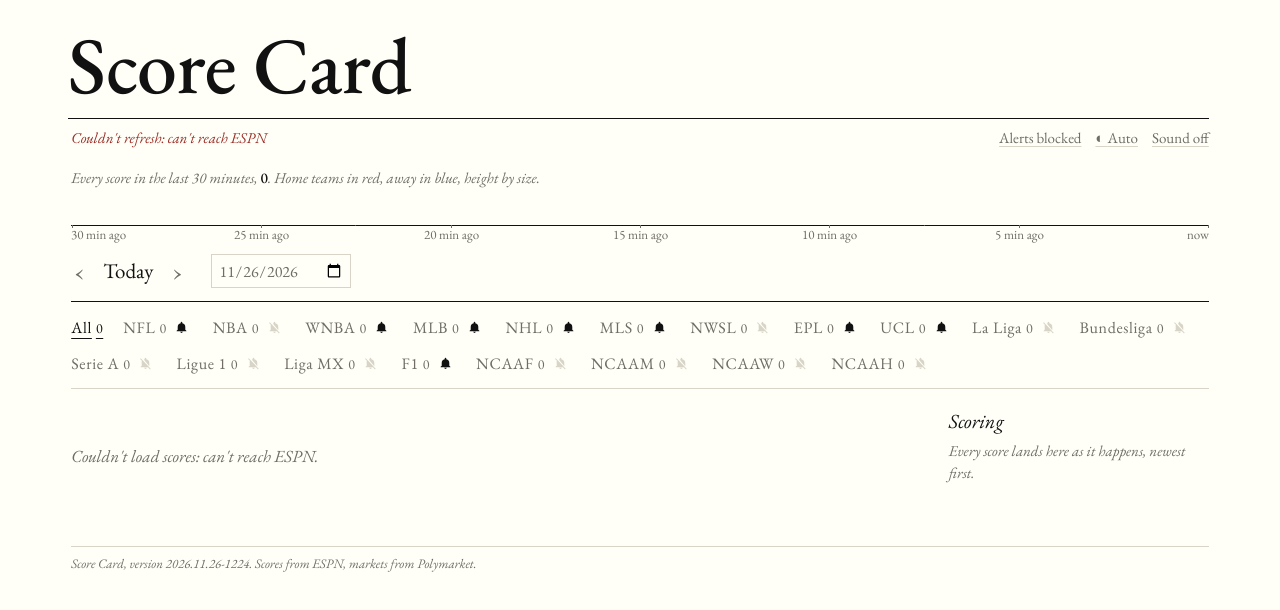
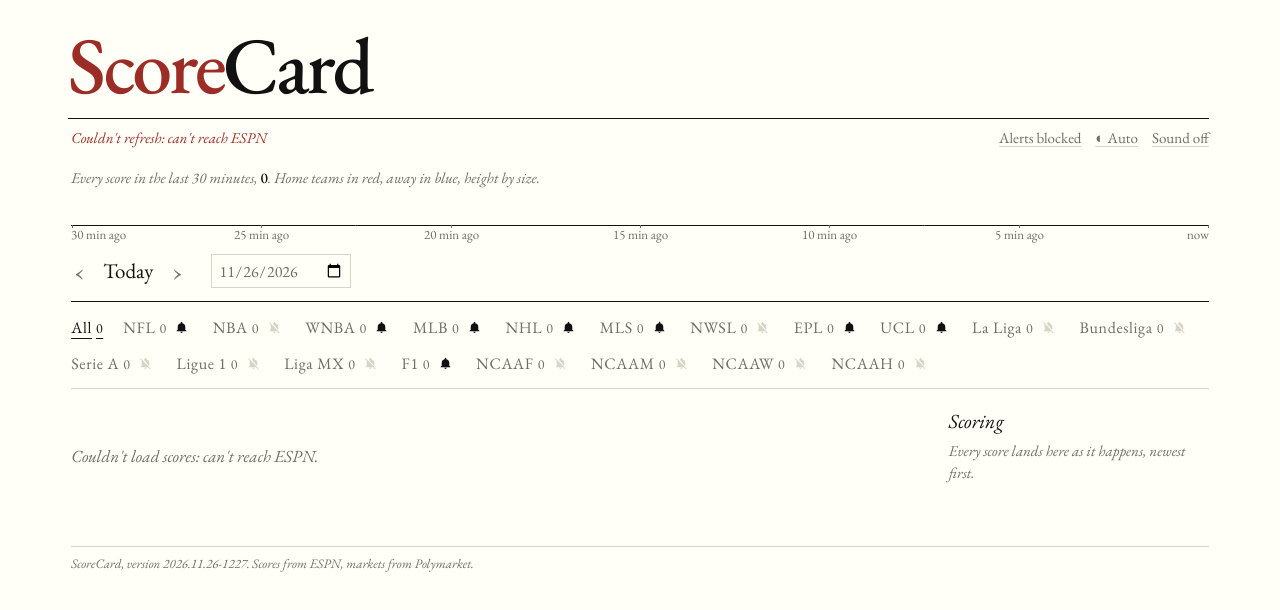
Before and after one commit to jpkosin/every-point, a plain HTML site: page index.html in a window 1280 px wide. Drawn offline with nearby package versions, Linux system fonts and the light colour scheme; no server answers.

Commit message:
Brand as ScoreCard: Score in red, Card in ink, kerned tight as a wordmark
Co-Authored-By: Claude Opus 5.5 <noreply@anthropic.com>
Claude-Session: https://claude.ai/code/session_01UDydHrCVK7G9j9Ceo78xPz

```diff
--- a/index.html
+++ b/index.html
@@ -3,12 +3,12 @@
 <head>
 <meta charset="utf-8">
 <meta name="viewport" content="width=device-width,initial-scale=1,viewport-fit=cover">
-<title>Score Card</title>
+<title>ScoreCard</title>
 <meta name="theme-color" content="#fffff8">
-<meta name="agate-version" content="2026.11.26-1224">
+<meta name="agate-version" content="2026.11.26-1227">
 <meta name="apple-mobile-web-app-capable" content="yes">
 <meta name="mobile-web-app-capable" content="yes">
-<meta name="apple-mobile-web-app-title" content="Score Card">
+<meta name="apple-mobile-web-app-title" content="ScoreCard">
 <meta name="apple-mobile-web-app-status-bar-style" content="default">
 <link rel="manifest" href="manifest.json?v=sc">
 <link rel="apple-touch-icon" href="sc-180.png">
@@ -51,8 +51,11 @@ button:focus-visible, [tabindex]:focus-visible { outline: 1px solid var(--ink);
 header { display: grid; grid-template-columns: minmax(0, 1fr) auto; align-items: baseline; gap: 0 16px; padding: 18px 0 0; -webkit-app-region: drag; }
 header button { -webkit-app-region: no-drag; }
 .app header { padding-left: 64px; }
+/* ScoreCard set tight, as a wordmark: the whole word drawn in by 3.5% of an
+   em, the e–C join closed a further 2% so the two halves read as one word. */
+h1 .sc-s { color: var(--home); margin-right: -0.02em; }
 h1 { font-kerning: normal; font-feature-settings: "kern" 1, "liga" 1; }
-h1 { grid-column: 1 / -1; margin: 0 0 0 -0.04em; padding-bottom: 6px; border-bottom: 1px solid var(--ink); font-weight: 500; font-size: clamp(56px, 15vw, 80px); line-height: 1.18; letter-spacing: -0.005em; }
+h1 { grid-column: 1 / -1; margin: 0 0 0 -0.04em; padding-bottom: 6px; border-bottom: 1px solid var(--ink); font-weight: 500; font-size: clamp(56px, 15vw, 80px); line-height: 1.18; letter-spacing: -0.035em; }
 .status { font-style: italic; color: var(--gray); font-size: 15px; padding: 7px 0 0; min-width: 0; }
 .status.err { color: var(--home); }
 .tools { display: flex; gap: 14px; }
@@ -255,7 +258,7 @@ table.mkt .pct { font-weight: 500; flex: none; }
 <div id="pal"><i data-k="ink" style="color:var(--ink)"></i><i data-k="gray" style="color:var(--gray)"></i><i data-k="rule" style="color:var(--rule)"></i><i data-k="home" style="color:var(--home)"></i><i data-k="away" style="color:var(--away)"></i><i data-k="bg" style="color:var(--bg)"></i></div>
 <div class="wrap">
   <header>
-    <h1>Score Card</h1>
+    <h1><span class="sc-s">Score</span>Card</h1>
     <span class="status" id="status">Starting</span>
     <div class="tools">
       <button class="link" id="alerts" type="button" hidden>Alerts</button>
@@ -1644,7 +1647,7 @@ table.mkt .pct { font-weight: 500; flex: none; }
   // to the app (and every 10 minutes) ask for version.json, bypassing caches,
   // and reload when a newer version is published.
   var VERSION = (document.querySelector('meta[name="agate-version"]') || {}).content || "dev";
-  $("foot").textContent = "Score Card, version " + VERSION + ". Scores from ESPN, markets from Polymarket.";
+  $("foot").textContent = "ScoreCard, version " + VERSION + ". Scores from ESPN, markets from Polymarket.";
   async function checkVersion() {
     if (VERSION === "dev") return;
     try {
--- a/version.json
+++ b/version.json
@@ -1 +1 @@
-{"v":"2026.11.26-1224"}
+{"v":"2026.11.26-1227"}
```
Also changed, not shown: manifest.json, 1 other file.
